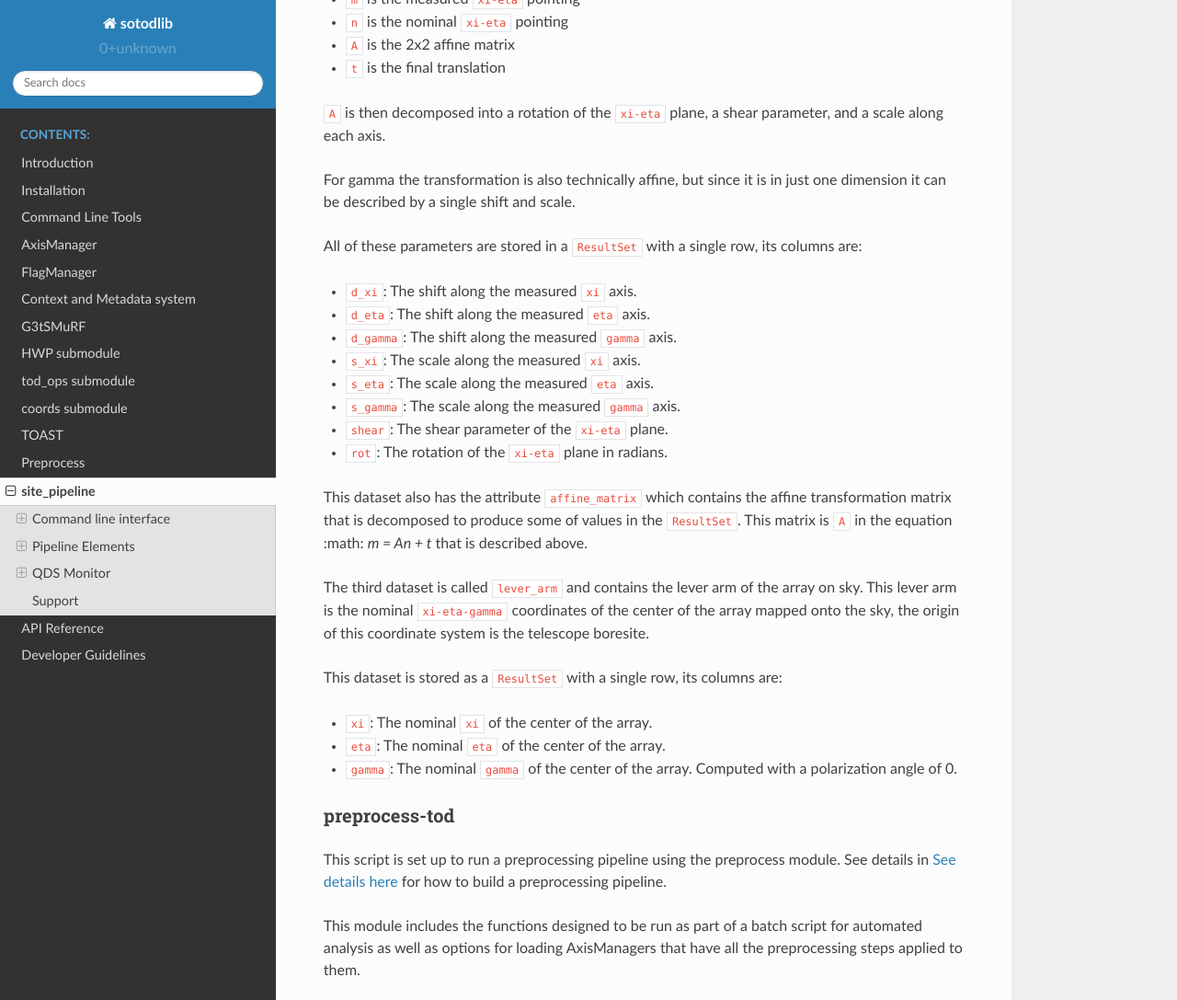
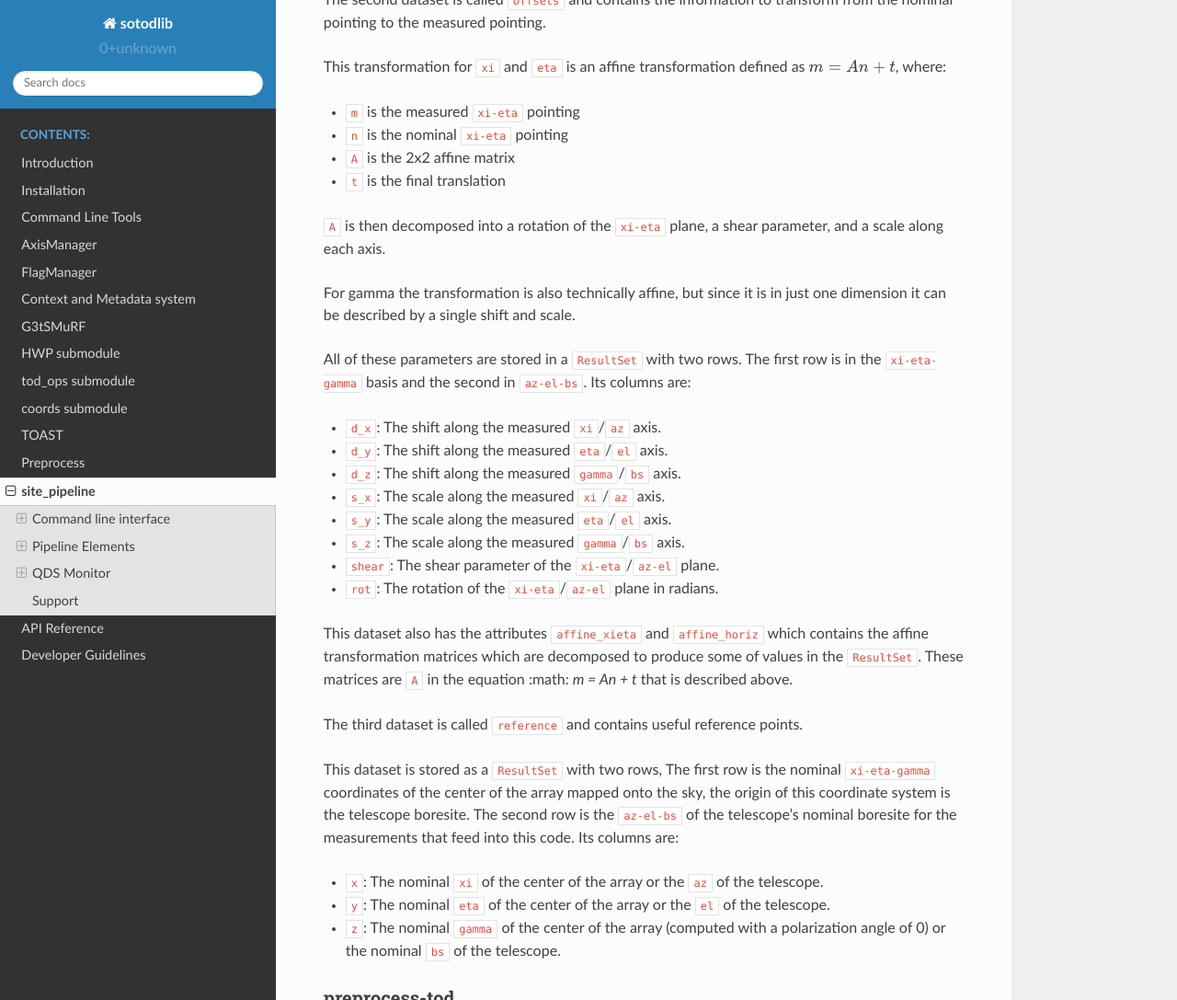
Before and after one commit to simonsobs/sotodlib, a Sphinx documentation site: the page built from docs/site_pipeline.rst, in a window 1280 px wide and 1400 px high, scrolled down 5375 px, cut to the strip 0-1087 px from the top of the window. Shown: the whole strip at 92% size. Built offline with Sphinx 7.4.7 and the Read the Docs theme 2.0.0, drawn with Linux system fonts in a browser that asks for light colours; some of the changed text lies outside the part shown.

Commit message:
Updated docs

```diff
--- a/docs/site_pipeline.rst
+++ b/docs/site_pipeline.rst
@@ -195,6 +195,11 @@ Nominally this mapping is provided by ``DetMap`` but when the ``use_matched``
 setting in the config file is set to ``True`` it will use the mapping
 generated by ``make-position-match`` instead.
 
+To get full use of this element all of the measurements that go into it should be
+taken at similar ``az-el-bs``. Faillure to do so will cause the element to only
+produce offsets in ``xi-eta-gamma`` and not provide a reference ``az-el-gamma``.
+This can still be useful for debugging and health check purposes but not for the pointing model.
+
 .. automodule:: sotodlib.site_pipeline.finalize_focal_plane
    :members:
    :undoc-members:
@@ -282,32 +287,36 @@ and a scale along each axis.
 For gamma the transformation is also technically affine, but since it is in just
 one dimension it can be described by a single shift and scale.
 
-All of these parameters are stored in a ``ResultSet`` with a single row,
-its columns are:
+All of these parameters are stored in a ``ResultSet`` with two rows.
+The first row is in the ``xi-eta-gamma`` basis and the second in ``az-el-bs``.
+Its columns are:
 
-- ``d_xi``: The shift along the measured ``xi`` axis.
-- ``d_eta``: The shift along the measured ``eta`` axis.
-- ``d_gamma``: The shift along the measured ``gamma`` axis.
-- ``s_xi``: The scale along the measured ``xi`` axis.
-- ``s_eta``: The scale along the measured ``eta`` axis.
-- ``s_gamma``: The scale along the measured ``gamma`` axis.
-- ``shear``: The shear parameter of the ``xi-eta`` plane.
-- ``rot``: The rotation of the ``xi-eta`` plane in radians.
+- ``d_x``: The shift along the measured ``xi``/``az`` axis.
+- ``d_y``: The shift along the measured ``eta``/``el`` axis.
+- ``d_z``: The shift along the measured ``gamma``/``bs`` axis.
+- ``s_x``: The scale along the measured ``xi``/``az`` axis.
+- ``s_y``: The scale along the measured ``eta``/``el`` axis.
+- ``s_z``: The scale along the measured ``gamma``/``bs`` axis.
+- ``shear``: The shear parameter of the ``xi-eta``/``az-el`` plane.
+- ``rot``: The rotation of the ``xi-eta``/``az-el`` plane in radians.
 
-This dataset also has the attribute ``affine_matrix`` which contains the affine
-transformation matrix that is decomposed to produce some of values in the ``ResultSet``.
-This matrix is ``A`` in the equation :math: `m = An + t` that is described above.
+This dataset also has the attributes ``affine_xieta`` and ``affine_horiz`` which contains the
+affine transformation matrices which are decomposed to produce some of values in the ``ResultSet``.
+These matrices are ``A`` in the equation :math: `m = An + t` that is described above.
 
-The third dataset is called ``lever_arm`` and contains the lever arm of the array on sky.
-This lever arm is the nominal ``xi-eta-gamma`` coordinates of the center of the array mapped onto the sky,
+The third dataset is called ``reference`` and contains useful reference points.
+
+This dataset is stored as a ``ResultSet`` with two rows,
+The first row is the nominal ``xi-eta-gamma`` coordinates of the center of the array mapped onto the sky,
 the origin of this coordinate system is the telescope boresite.
+The second row is the ``az-el-bs`` of the telescope's nominal boresite for the
+measurements that feed into this code.
+Its columns are:
 
-This dataset is stored as a ``ResultSet`` with a single row,
-its columns are:
-
-- ``xi``: The nominal ``xi`` of the center of the array.
-- ``eta``: The nominal ``eta`` of the center of the array.
-- ``gamma``: The nominal ``gamma`` of the center of the array. Computed with a polarization angle of 0.
+- ``x``: The nominal ``xi`` of the center of the array or the ``az`` of the telescope.
+- ``y``: The nominal ``eta`` of the center of the array or the ``el`` of the telescope.
+- ``z``: The nominal ``gamma`` of the center of the array (computed with a polarization angle of 0)
+  or the nominal ``bs`` of the telescope.
 
 preprocess-tod
 --------------
```
Also changed, not shown: other parts of docs/site_pipeline.rst (+1 -1 lines).
